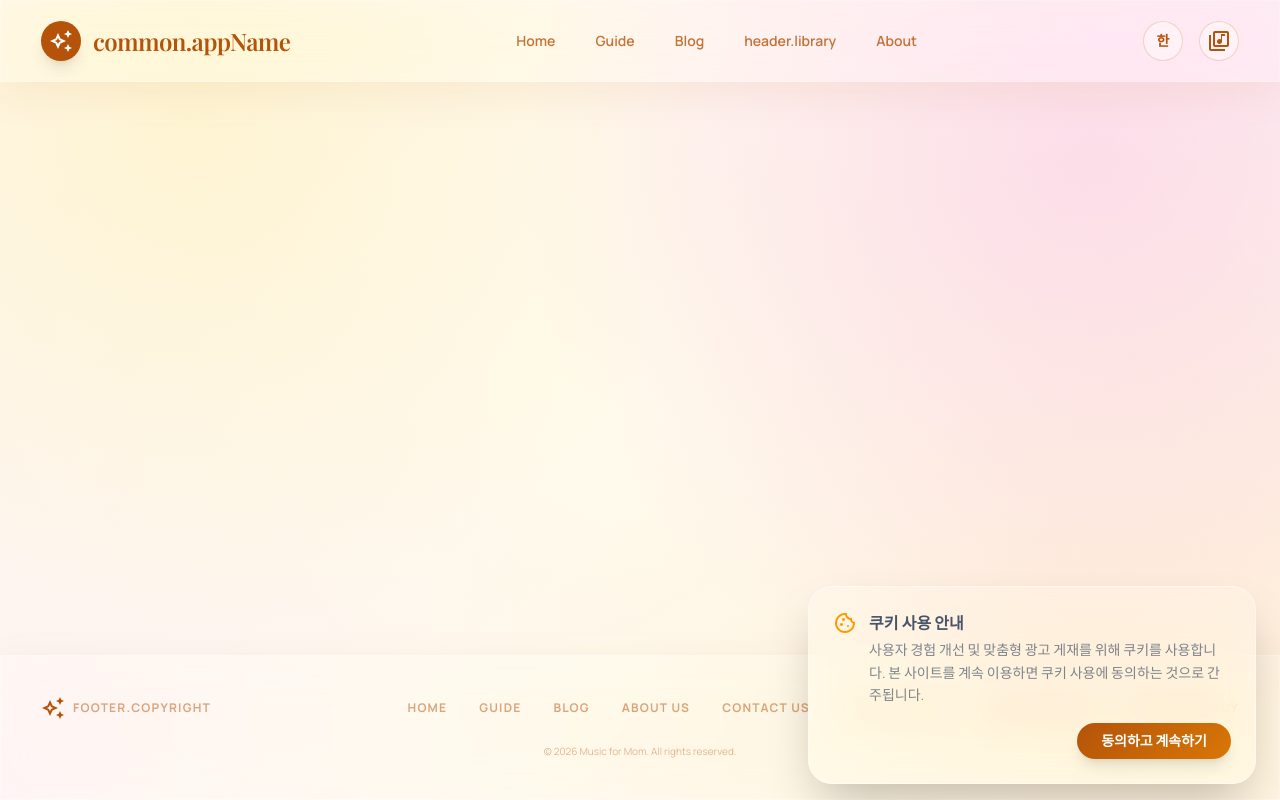
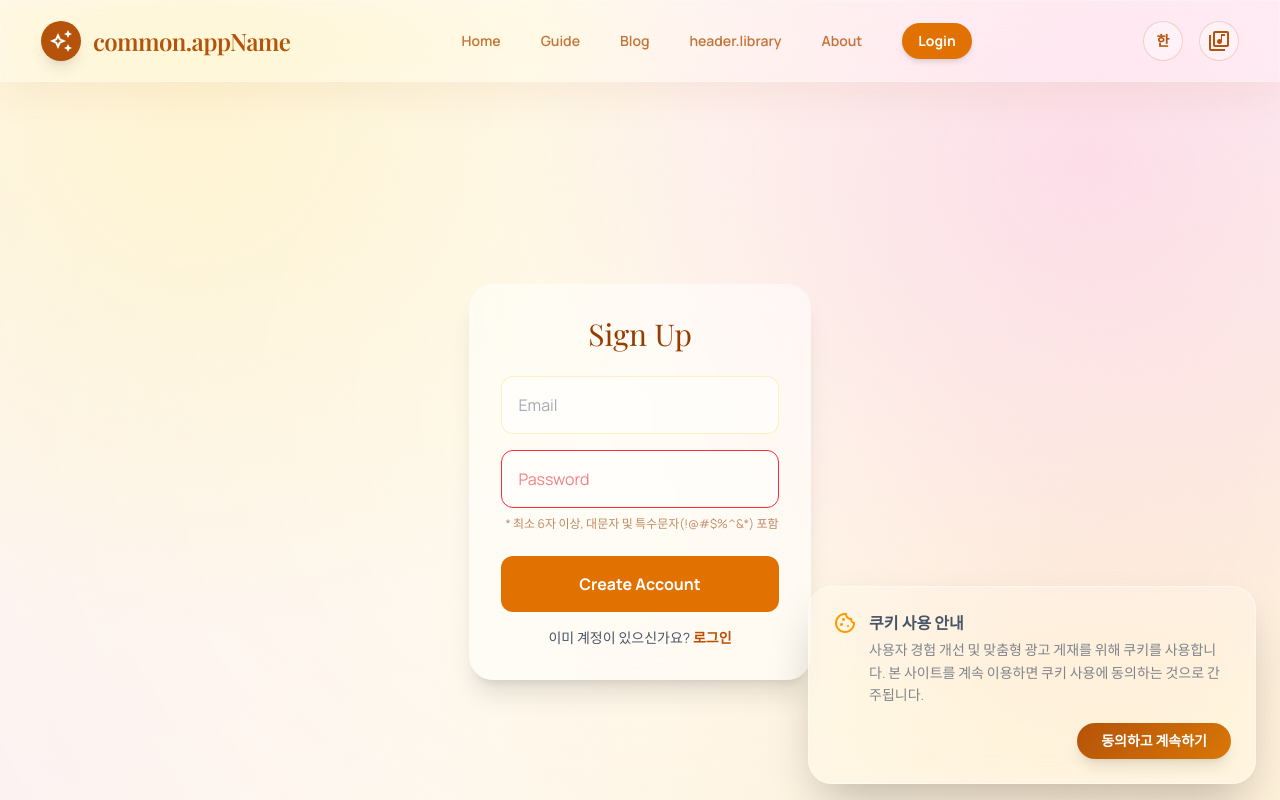
Before and after one commit to nantenewyork/music-for-mom, a React (Vite) app: page /signup in a window 1280 px wide. Shown: the top 800 px of the page. Built offline with nearby package versions, Linux system fonts and the light colour scheme; no server answers; the HTML template or start-up script is replaced by a standard one; a web font is replaced by a local one.

Commit message:
feat: implement supabase auth with login and signup pages

```diff
--- a/package.json
+++ b/package.json
@@ -12,6 +12,7 @@
   },
   "dependencies": {
     "@polar-sh/checkout": "^0.2.0",
+    "@supabase/supabase-js": "^2.93.3",
     "html2canvas": "^1.4.1",
     "i18next": "^25.8.0",
     "i18next-browser-languagedetector": "^8.2.0",
--- a/src/App.tsx
+++ b/src/App.tsx
@@ -1,6 +1,8 @@
 import { useState, useEffect } from 'react'
 import { useTranslation } from 'react-i18next'
 import { Routes, Route, useNavigate } from 'react-router-dom'
+import { supabase } from './lib/supabaseClient'
+import type { Session } from '@supabase/supabase-js'
 import MoodInput from './components/MoodInput'
 import ResultPage from './components/ResultPage'
 import LibraryPage from './components/LibraryPage'
@@ -12,6 +14,8 @@ import PrivacyPage from './components/PrivacyPage'
 import AboutPage from './components/AboutPage'
 import GuidePage from './components/GuidePage'
 import ContactPage from './components/ContactPage'
+import Login from './pages/auth/Login'
+import SignUp from './pages/auth/SignUp'
 import LanguageSwitch from './components/LanguageSwitch'
 import Footer from './components/Footer'
 import CookieConsent from './components/CookieConsent'
@@ -60,8 +64,20 @@ function App() {
   const [freeTrialUsed, setFreeTrialUsed] = useState<boolean>(false)
   const [showPaymentSuccess, setShowPaymentSuccess] = useState<boolean>(false)
   const [pendingMood, setPendingMood] = useState<string | null>(null)
+  const [session, setSession] = useState<Session | null>(null)
 
   useEffect(() => {
+    // Supabase Auth Listener
+    supabase.auth.getSession().then(({ data: { session } }) => {
+      setSession(session)
+    })
+
+    const {
+      data: { subscription },
+    } = supabase.auth.onAuthStateChange((_event, session) => {
+      setSession(session)
+    })
+
     const purchased = localStorage.getItem('aura-classical-purchased') === 'true'
     setIsPurchased(purchased)
 
@@ -80,6 +96,8 @@ function App() {
     if (saved) {
       setSavedMusic(JSON.parse(saved))
     }
+
+    return () => subscription.unsubscribe()
   }, [])
 
   const handlePurchaseSuccess = () => {
@@ -134,6 +152,11 @@ function App() {
 
   const handleGoToLibrary = () => {
     navigate('/library')
+  }
+
+  const handleSignOut = async () => {
+    await supabase.auth.signOut()
+    navigate('/')
   }
 
   const fallbackRecommendations = [
@@ -199,6 +222,7 @@ function App() {
         localStorage.setItem('aura-classical-trial-used', 'true')
       }
     } catch (err) {
+      console.error('Recommendation API Error:', err)
       if (err) setError(t('common.error'))
       const randomIndex = Math.floor(Math.random() * fallbackRecommendations.length)
       setRecommendation(fallbackRecommendations[randomIndex])
@@ -263,6 +287,21 @@ function App() {
               <button onClick={() => navigate('/blog')} className="text-sm font-semibold transition-colors hover:opacity-70" style={{ color: `${colors.deepGold}cc` }}>Blog</button>
               <button onClick={handleGoToLibrary} className="text-sm font-semibold transition-colors hover:opacity-70" style={{ color: `${colors.deepGold}cc` }}>{t('header.library')}</button>
               <button onClick={() => navigate('/about')} className="text-sm font-semibold transition-colors hover:opacity-70" style={{ color: `${colors.deepGold}cc` }}>About</button>
+              {session ? (
+                <button
+                  onClick={handleSignOut}
+                  className="text-sm font-bold px-4 py-2 rounded-full border border-amber-600/30 text-amber-800 hover:bg-amber-600 hover:text-white transition-all"
+                >
+                  Sign Out
+                </button>
+              ) : (
+                <button
+                  onClick={() => navigate('/login')}
+                  className="text-sm font-bold px-4 py-2 rounded-full bg-amber-600 text-white hover:bg-amber-700 transition-all shadow-md"
+                >
+                  Login
+                </button>
+              )}
             </nav>
 
             {/* Right Side Icons & Mobile Menu Items */}
@@ -279,6 +318,13 @@ function App() {
               >
                 <span className="material-symbols-outlined text-lg sm:text-xl" style={{ color: colors.deepGold }}>library_music</span>
               </button>
+              <div className="md:hidden">
+                {session ? (
+                  <button onClick={handleSignOut} className="ml-2 text-xs font-bold text-amber-800">Log Out</button>
+                ) : (
+                  <button onClick={() => navigate('/login')} className="ml-2 text-xs font-bold text-amber-800">Log In</button>
+                )}
+              </div>
             </div>
           </div>
         </div>
@@ -342,6 +388,8 @@ function App() {
           <Route path="/privacy" element={<PrivacyPage onBack={() => navigate('/')} />} />
           <Route path="/about" element={<AboutPage />} />
           <Route path="/contact" element={<ContactPage onBack={() => navigate('/')} />} />
+          <Route path="/login" element={<Login />} />
+          <Route path="/signup" element={<SignUp />} />
         </Routes>
       </main>
 
--- /dev/null
+++ b/src/lib/supabaseClient.ts
@@ -0,0 +1,11 @@
+
+import { createClient } from '@supabase/supabase-js'
+
+const supabaseUrl = import.meta.env.VITE_SUPABASE_URL
+const supabaseAnonKey = import.meta.env.VITE_SUPABASE_ANON_KEY
+
+if (!supabaseUrl || !supabaseAnonKey) {
+    console.warn('Supabase URL or Anon Key is missing. Authentication will not work.')
+}
+
+export const supabase = createClient(supabaseUrl, supabaseAnonKey)
--- /dev/null
+++ b/src/pages/auth/Login.tsx
@@ -0,0 +1,61 @@
+import { useState } from 'react'
+import { supabase } from '../../lib/supabaseClient'
+import { useNavigate, Link } from 'react-router-dom'
+
+export default function Login() {
+    const [loading, setLoading] = useState(false)
+    const [email, setEmail] = useState('')
+    const [password, setPassword] = useState('')
+    const navigate = useNavigate()
+
+    const handleLogin = async (e: React.FormEvent) => {
+        e.preventDefault()
+        setLoading(true)
+        const { error } = await supabase.auth.signInWithPassword({
+            email,
+            password,
+        })
+
+        if (error) {
+            alert(error.message)
+        } else {
+            navigate('/')
+        }
+        setLoading(false)
+    }
+
+    return (
+        <div className="flex flex-col justify-center items-center min-h-screen px-4">
+            <div className="w-full max-w-md bg-white/50 backdrop-blur-md p-8 rounded-3xl shadow-xl">
+                <h1 className="text-3xl font-serif text-amber-800 mb-6 text-center">Login</h1>
+                <form onSubmit={handleLogin} className="flex flex-col gap-4">
+                    <input
+                        className="p-4 rounded-xl border border-amber-200/50 bg-white/50 focus:outline-none focus:ring-2 focus:ring-amber-500"
+                        type="email"
+                        placeholder="Email"
+                        value={email}
+                        onChange={(e) => setEmail(e.target.value)}
+                        required
+                    />
+                    <input
+                        className="p-4 rounded-xl border border-amber-200/50 bg-white/50 focus:outline-none focus:ring-2 focus:ring-amber-500"
+                        type="password"
+                        placeholder="Password"
+                        value={password}
+                        onChange={(e) => setPassword(e.target.value)}
+                        required
+                    />
+                    <button
+                        className="bg-amber-600 text-white font-bold py-4 rounded-xl hover:bg-amber-700 transition-colors disabled:opacity-50"
+                        disabled={loading}
+                    >
+                        {loading ? 'Loading...' : 'Sign In'}
+                    </button>
+                </form>
+                <div className="mt-4 text-center text-sm text-gray-600">
+                    계정이 없으신가요? <Link to="/signup" className="text-amber-700 font-bold hover:underline">회원가입</Link>
+                </div>
+            </div>
+        </div>
+    )
+}
--- /dev/null
+++ b/src/pages/auth/SignUp.tsx
@@ -0,0 +1,68 @@
+import { useState } from 'react'
+import { supabase } from '../../lib/supabaseClient'
+import { useNavigate, Link } from 'react-router-dom'
+
+export default function SignUp() {
+    const [loading, setLoading] = useState(false)
+    const [email, setEmail] = useState('')
+    const [password, setPassword] = useState('')
+    const navigate = useNavigate()
+
+    const handleSignUp = async (e: React.FormEvent) => {
+        e.preventDefault()
+        setLoading(true)
+        const { error } = await supabase.auth.signUp({
+            email,
+            password,
+        })
+
+        if (error) {
+            alert(error.message)
+        } else {
+            alert('회원가입 확인 메일을 보냈습니다! 이메일을 확인해주세요.')
+            navigate('/login')
+        }
+        setLoading(false)
+    }
+
+    return (
+        <div className="flex flex-col justify-center items-center min-h-screen px-4">
+            <div className="w-full max-w-md bg-white/50 backdrop-blur-md p-8 rounded-3xl shadow-xl">
+                <h1 className="text-3xl font-serif text-amber-800 mb-6 text-center">Sign Up</h1>
+                <form onSubmit={handleSignUp} className="flex flex-col gap-4">
+                    <input
+                        className="p-4 rounded-xl border border-amber-200/50 bg-white/50 focus:outline-none focus:ring-2 focus:ring-amber-500"
+                        type="email"
+                        placeholder="Email"
+                        value={email}
+                        onChange={(e) => setEmail(e.target.value)}
+                        required
+                    />
+                    <input
+                        className="p-4 rounded-xl border border-amber-200/50 bg-white/50 focus:outline-none focus:ring-2 focus:ring-amber-500 invalid:border-red-500 invalid:text-red-600"
+                        type="password"
+                        placeholder="Password"
+                        value={password}
+                        onChange={(e) => setPassword(e.target.value)}
+                        required
+                        minLength={6}
+                        pattern="(?=.*[A-Z])(?=.*[!@#$%^&*]).{6,}"
+                        title="최소 6자 이상, 대문자 및 특수문자를 포함해야 합니다"
+                    />
+                    <p className="text-xs text-amber-800/60 ml-1 -mt-2 mb-2">
+                        * 최소 6자 이상, 대문자 및 특수문자(!@#$%^&*) 포함
+                    </p>
+                    <button
+                        className="bg-amber-600 text-white font-bold py-4 rounded-xl hover:bg-amber-700 transition-colors disabled:opacity-50"
+                        disabled={loading}
+                    >
+                        {loading ? 'Sign Up' : 'Create Account'}
+                    </button>
+                </form>
+                <div className="mt-4 text-center text-sm text-gray-600">
+                    이미 계정이 있으신가요? <Link to="/login" className="text-amber-700 font-bold hover:underline">로그인</Link>
+                </div>
+            </div>
+        </div>
+    )
+}
```
Also changed, not shown: 2 other files (tests, documents, lock files or other folders).
